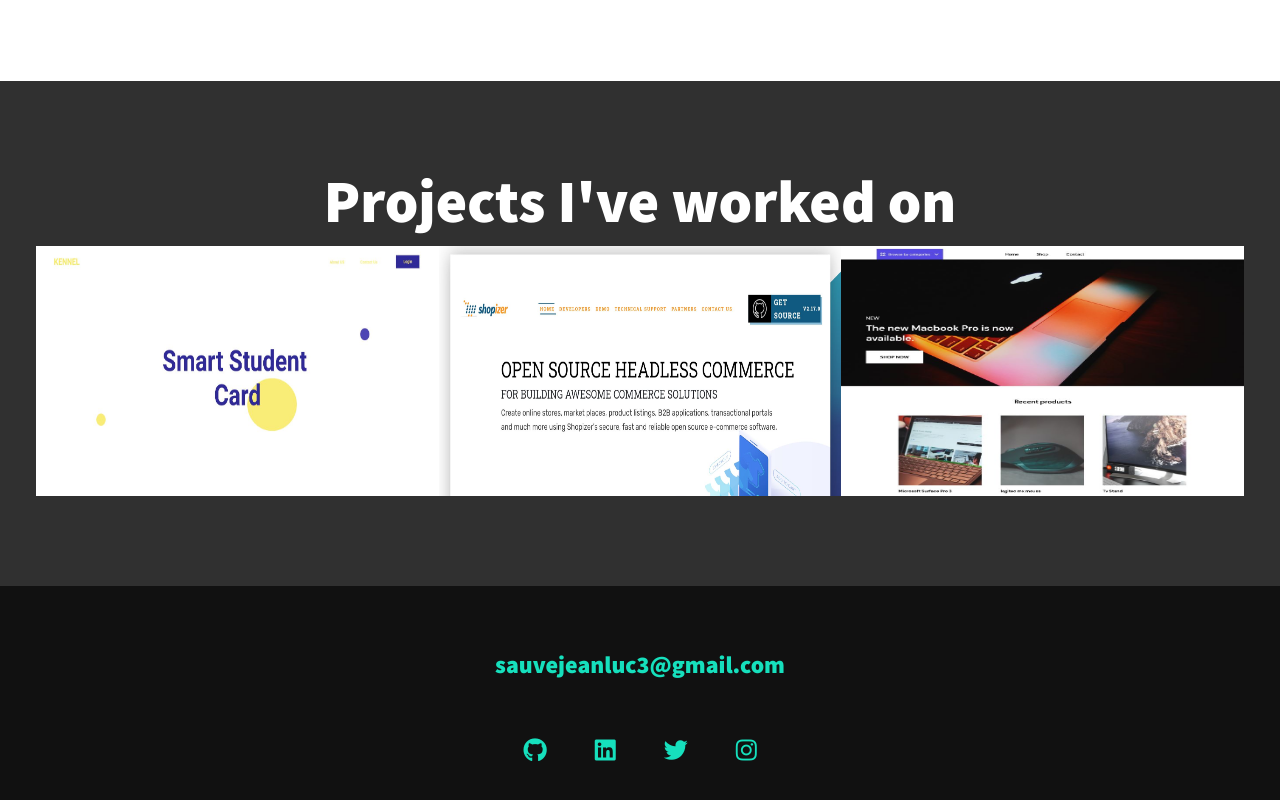
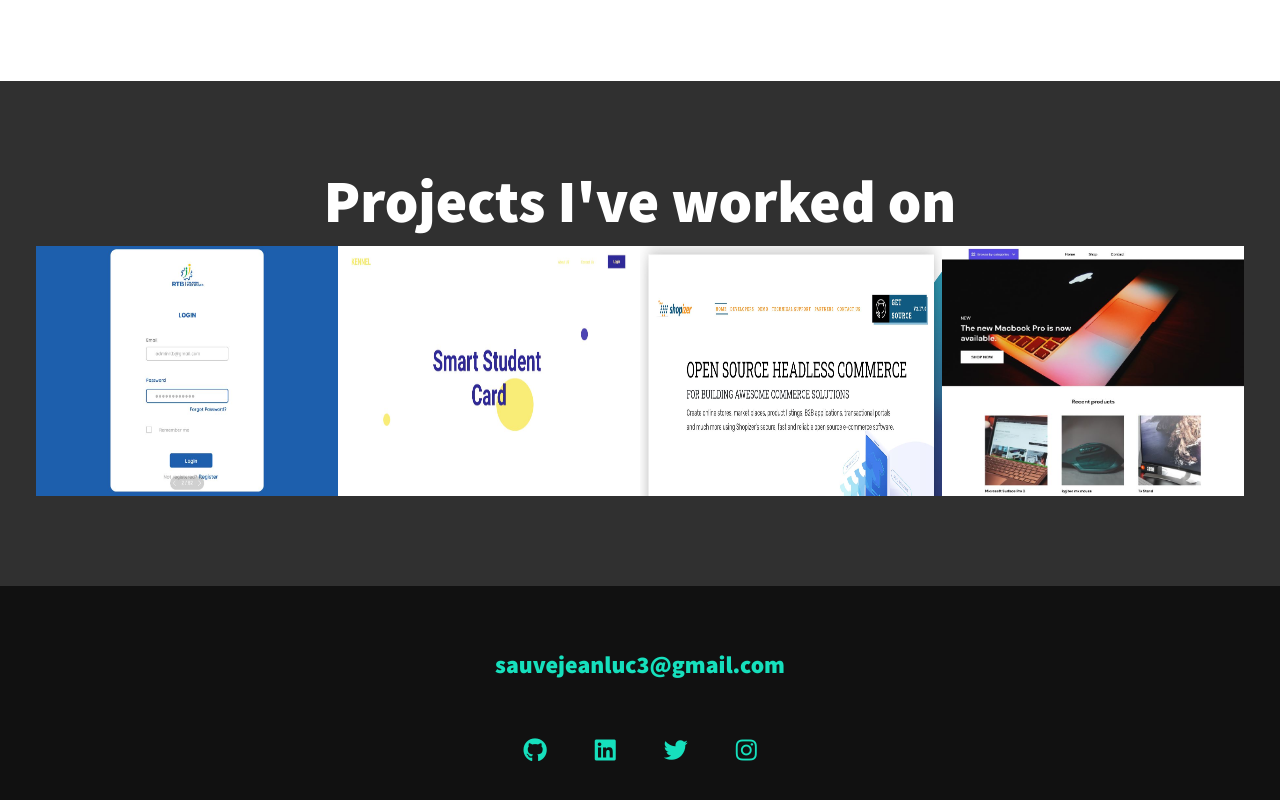
Before and after one commit to SauveJeanLuc/portfolio, a plain HTML site: page index.html in a window 1280 px wide. Shown: the part 1793-2593 px from the top of the page. Drawn offline with nearby package versions, Linux system fonts and the light colour scheme.

Commit message:
Added E-Trainer MIS

```diff
--- a/index.html
+++ b/index.html
@@ -103,6 +103,10 @@
                     <div class="portfolio">
                         <!-- Portfolio Item 1 -->
                         <a href="https://embedded-kernel.vercel.app/" class="portfolio__item">
+                            <img src="img/rwanda-tvet-board.JPG" alt="E-Trainer Management System" height="250px" class="portfolio__img">
+                        </a>
+                        <!-- Portfolio Item 1 -->
+                        <a href="https://embedded-kernel.vercel.app/" class="portfolio__item">
                             <img src="img/smart-student-card.JPG" alt="Smart student card" height="250px" class="portfolio__img">
                         </a>
                         <!-- Portfolio Item 2 -->
```
Also changed, not shown: img/rwanda-tvet-board.JPG (added).
